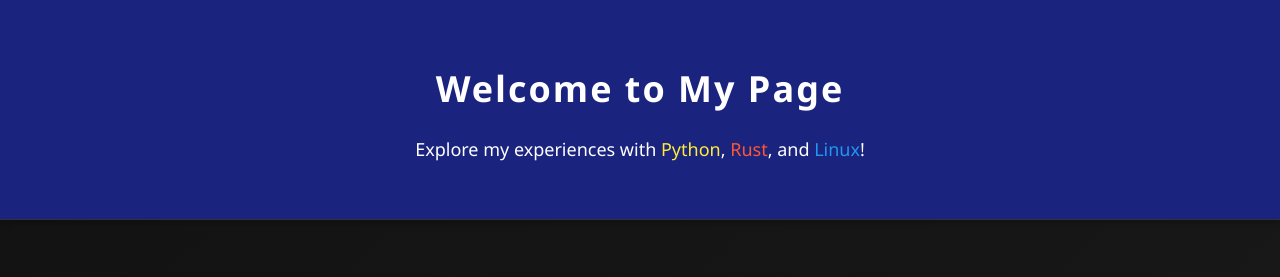
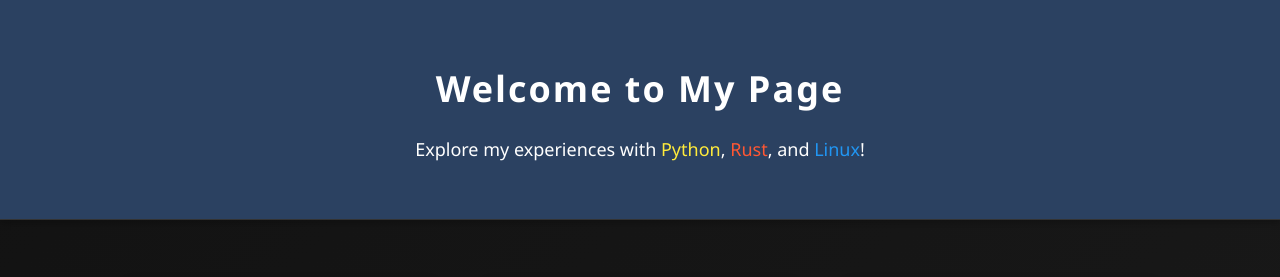
Before and after one commit to ImKairat/ImKairat.github.io, a plain HTML site: page index.html in a window 1280 px wide. Shown: the top 277 px of the page. Drawn offline with Linux system fonts and the light colour scheme.

Commit message:
Update header background color in index.html

```diff
--- a/index.html
+++ b/index.html
@@ -13,7 +13,7 @@
             color: #e1e1e1; /* Light text */
         }
         header {
-            background-color: #1a237e; /* Deep blue for header */
+            background-color: #2b4161; /* Deep blue for header */
             color: white;
             padding: 40px 20px;
             text-align: center;
```
